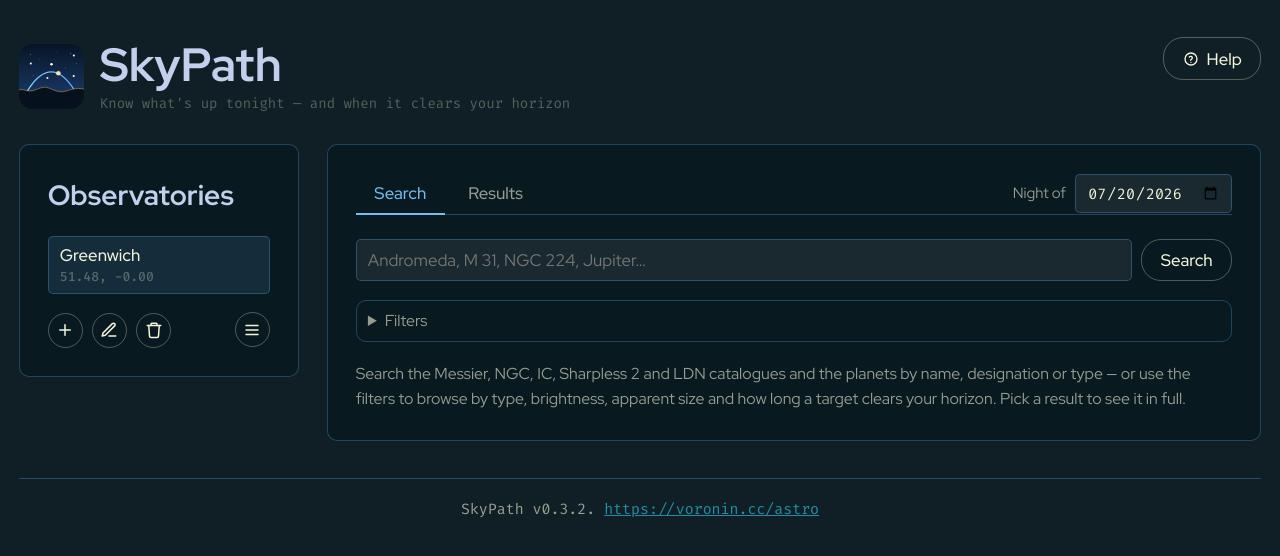
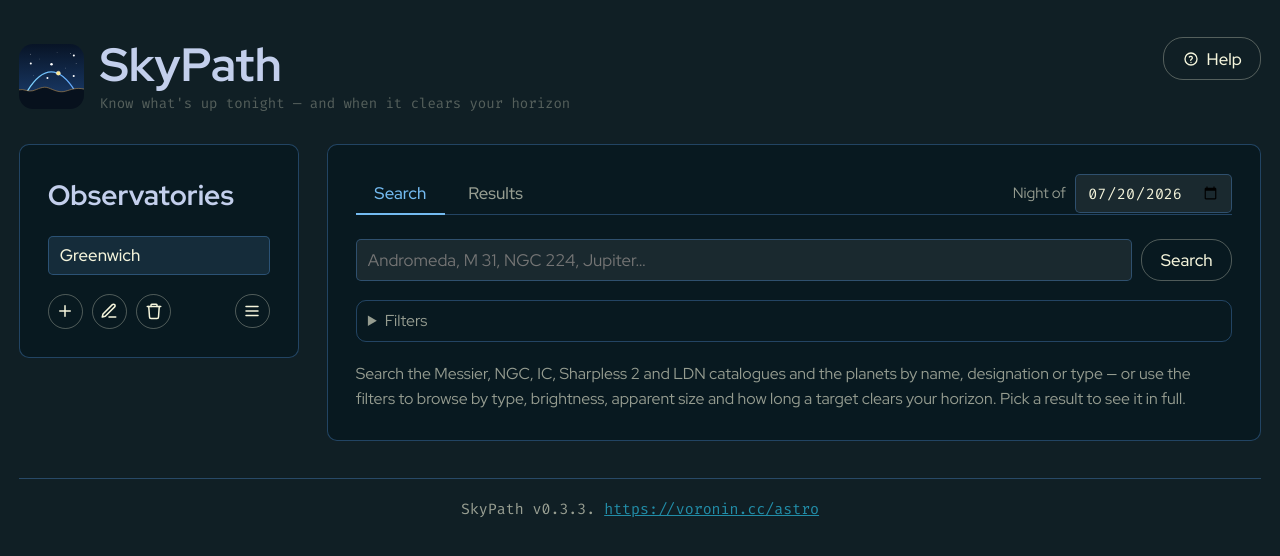
Before and after one commit to uaraven/skypath, a Svelte app: page / in a window 1280 px wide. Shown: the top 556 px of the page. Built offline with nearby package versions, Linux system fonts and the light colour scheme.

Commit message:
Remove coordinates from the observatory list (privacy!)

```diff
--- a/package.json
+++ b/package.json
@@ -1,7 +1,7 @@
 {
   "name": "skypath",
   "private": true,
-  "version": "0.3.2",
+  "version": "0.3.3",
   "type": "module",
   "scripts": {
     "dev": "vite",
--- a/src/components/ObservatoryManager.svelte
+++ b/src/components/ObservatoryManager.svelte
@@ -167,9 +167,9 @@
         ondblclick={openEdit}
       >
         <span class="site-name">{observatory.name}</span>
-        <span class="site-coords">
+        <!-- <span class="site-coords">
           {observatory.latitude.toFixed(2)}, {observatory.longitude.toFixed(2)}
-        </span>
+        </span> -->
       </button>
     {/each}
   </div>
```
Also changed, not shown: 1 other file (tests, documents, lock files or other folders).
